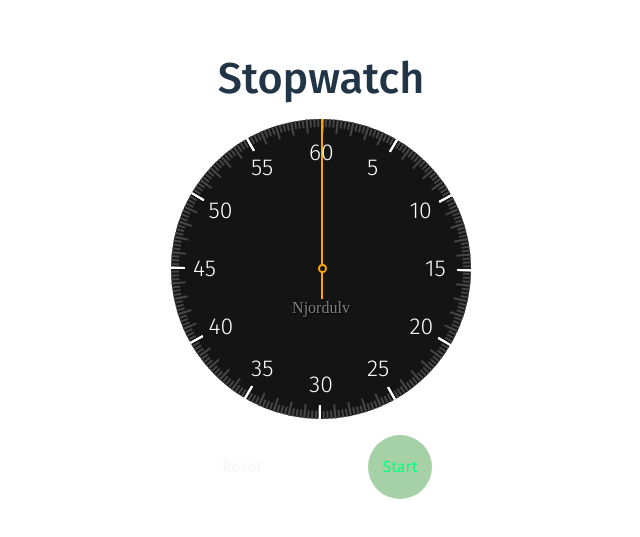
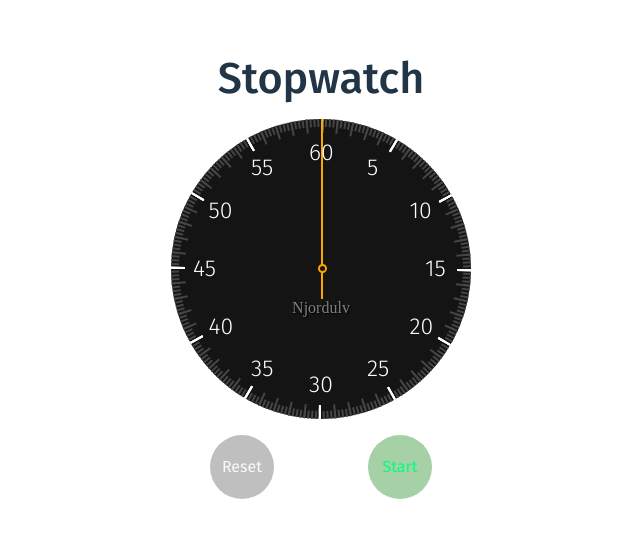
Before and after one commit to njordulv/stopwatch, a React (Vite) app: page / in a window 1280 px wide. Shown: the part 123-660 px from the top of the page, without its empty margins (319-959 px from the left). Built offline with nearby package versions, Linux system fonts and the light colour scheme; a web font is replaced by a local one.

Commit message:
UPD: Button FC with disabled value

```diff
--- a/src/App.tsx
+++ b/src/App.tsx
@@ -51,7 +51,12 @@ function App() {
         <Sign />
       </motion.div>
       <div className="buttons">
-        <Button onClick={reset} className="default" text="Reset" />
+        <Button
+          onClick={reset}
+          className="default"
+          text="Reset"
+          disabled={count === 0}
+        />
         <Button
           onClick={toggleTimer}
           text={`${isRunning ? 'Stop' : 'Start'}`}
--- a/src/components/Button.tsx
+++ b/src/components/Button.tsx
@@ -1,8 +1,13 @@
 import { ButtonProps } from '../interfaces'
 
-export const Button: React.FC<ButtonProps> = ({ onClick, className, text }) => {
+export const Button: React.FC<ButtonProps> = ({
+  onClick,
+  className,
+  text,
+  disabled,
+}) => {
   return (
-    <button onClick={onClick} className={className}>
+    <button onClick={onClick} className={className} disabled={disabled}>
       {text}
     </button>
   )
--- a/src/index.css
+++ b/src/index.css
@@ -70,6 +70,12 @@ button:focus-visible {
   outline: none;
 }
 
+button:disabled {
+  opacity: 0.5;
+  cursor: default;
+  pointer-events: none;
+}
+
 .primary {
   background-color: rgba(34, 139, 34, 0.4);
   color: springgreen;
@@ -81,7 +87,7 @@ button:focus-visible {
 }
 
 .default {
-  background-color: rgba(255, 255, 255, 0.2);
+  background-color: gray;
   color: whitesmoke;
 }
 
--- a/src/interfaces/index.ts
+++ b/src/interfaces/index.ts
@@ -26,4 +26,5 @@ export interface ButtonProps {
   onClick: () => void
   className?: string
   text: string
+  disabled?: boolean
 }
```
